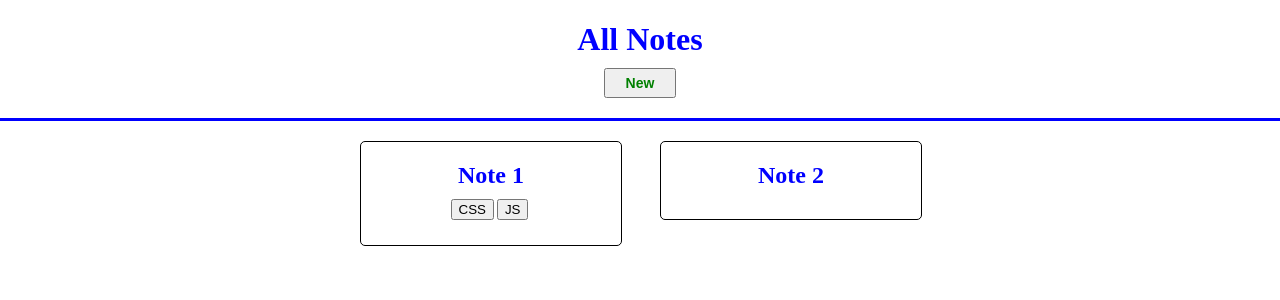
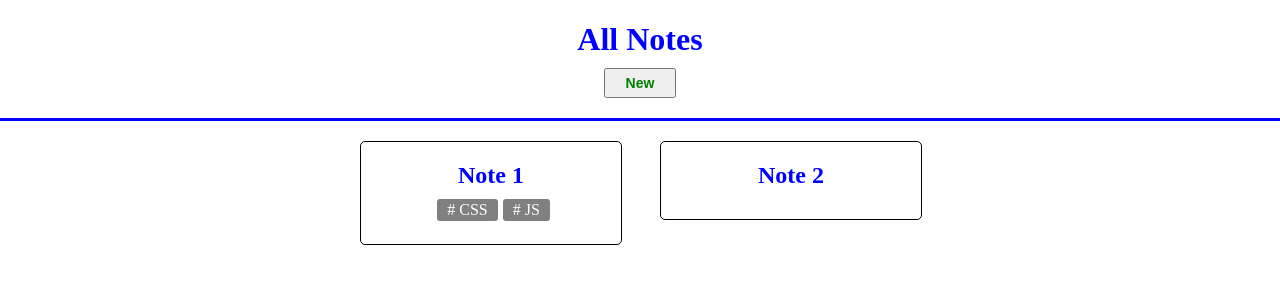
Before and after one commit to JohnMwendwa/notes-app, a React (Vite) app: page / in a window 1280 px wide. Shown: the top 300 px of the page. Built offline with nearby package versions, Linux system fonts and the light colour scheme.

Commit message:
style the NoteCard tags

```diff
--- a/src/components/NoteCard.tsx
+++ b/src/components/NoteCard.tsx
@@ -1,6 +1,7 @@
 import styled from "styled-components";
 
 import NoteProps from "../models/note";
+import { Tag } from "./Note";
 
 const Wrapper = styled.div`
   display: flex;
@@ -35,13 +36,18 @@ const Tags = styled.div`
   }
 `;
 
+const TagBtn = styled(Tag)`
+  margin-bottom: 3px;
+  border-radius: 3px;
+`;
+
 export default function NoteCard({ title, tags }: NoteProps) {
   return (
     <Wrapper>
       <h2>{title}</h2>
       <Tags>
         {tags.map((tag) => {
-          return <button key={tag.id}>{tag.label}</button>;
+          return <TagBtn key={tag.id}>{`# ${tag.label}`}</TagBtn>;
         })}
       </Tags>
     </Wrapper>
```
